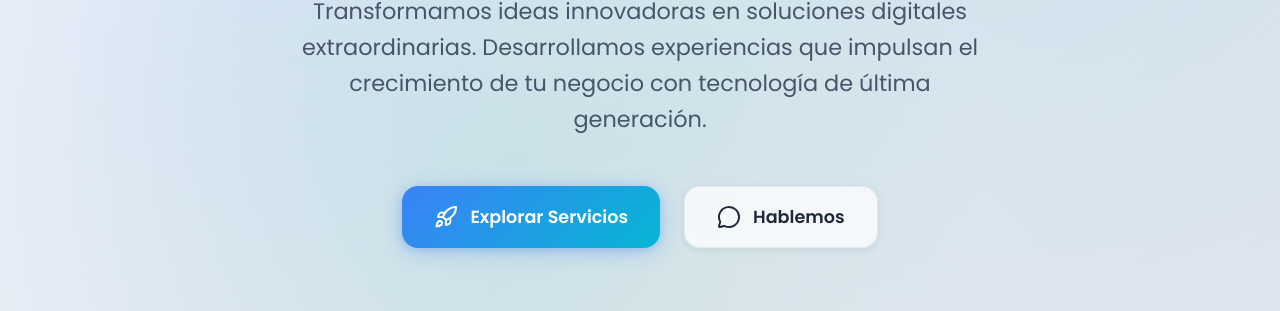
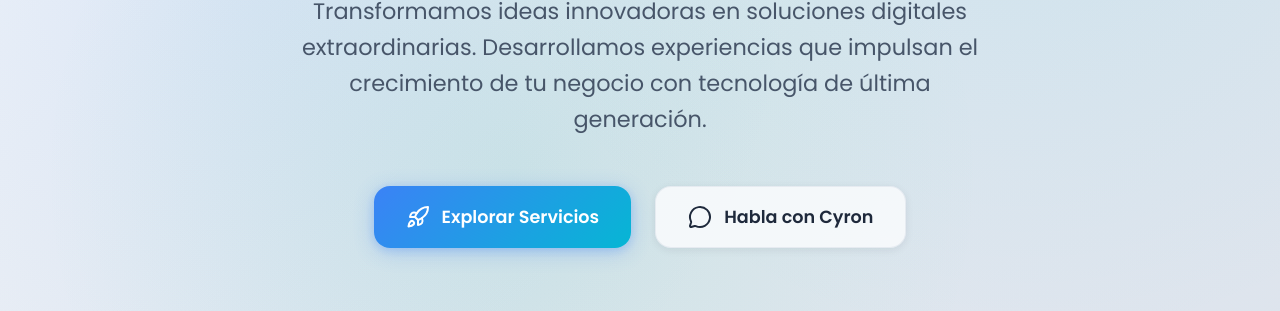
Before and after one commit to Orvex-Web/orvex-web.github.io, a plain HTML site: page index.html in a window 1280 px wide. Shown: the part 489-800 px from the top of the page. Drawn offline with nearby package versions, Linux system fonts and the light colour scheme.

Commit message:
Update index.html

```diff
--- a/index.html
+++ b/index.html
@@ -61,9 +61,9 @@
                         <i data-lucide="rocket"></i>
                         Explorar Servicios
                     </a>
-                    <a href="#contacto" class="btn-secondary">
+                    <a href="/chat" class="btn-secondary">
                         <i data-lucide="message-circle"></i>
-                        Hablemos
+                        Habla con Cyron
                     </a>
                 </div>
             </div>
```
